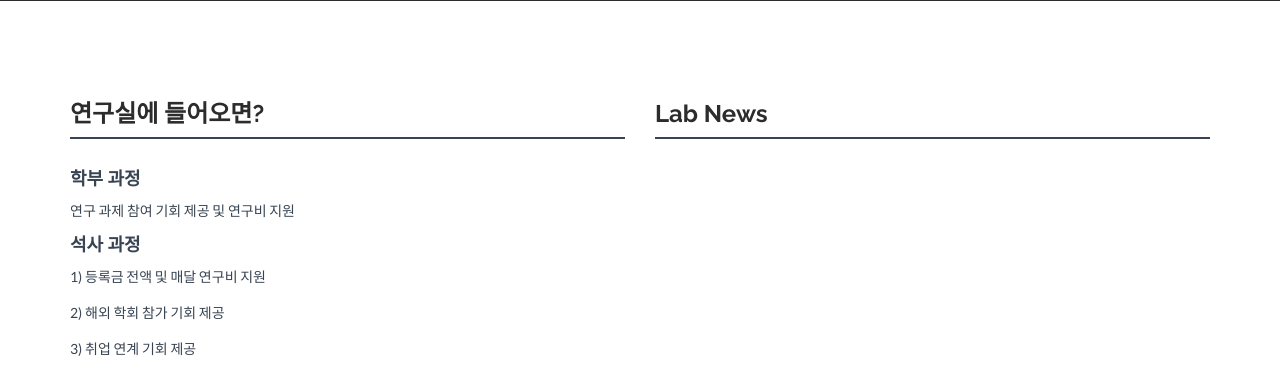
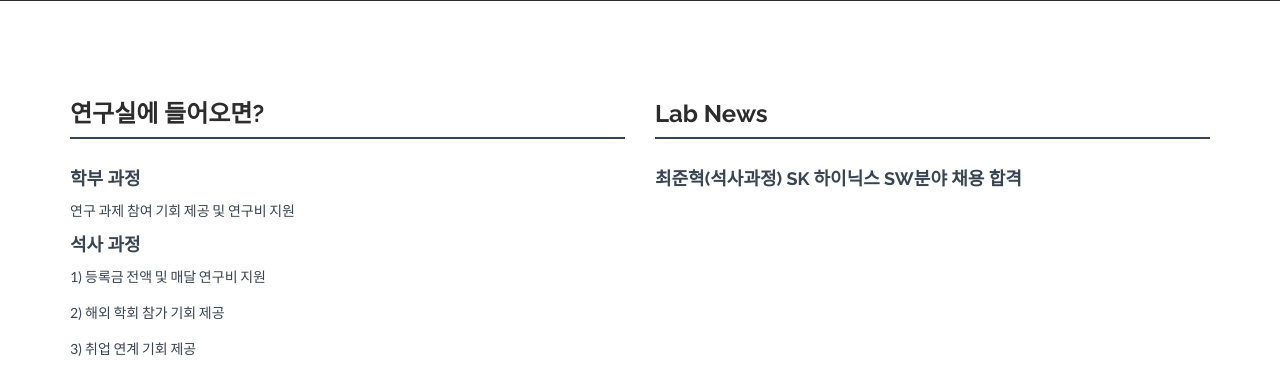
Before and after one commit to harrimkim/sclab-web, a Django app: page / in a window 1280 px wide. Shown: the part 1187-1573 px from the top of the page. Run offline with Django 3.2, Linux system fonts and the light colour scheme; data that the repository does not hold is empty; some libraries are stand-ins or nearby versions.

Commit message:
Update index.html

```diff
--- a/sclab_web/web/templates/web/index.html
+++ b/sclab_web/web/templates/web/index.html
@@ -48,6 +48,7 @@ MIDDLE CONTENT
     <div class="col-lg-6">
       <h3>Lab News</h3>
       <div class="hline"></div>
+      <h4>최준혁(석사과정) SK 하이닉스 SW분야 채용 합격</h4>
       {% for new in news %}
       <p><a href="/news">{{ new.title }}</a></p>
       {% endfor %}
```
